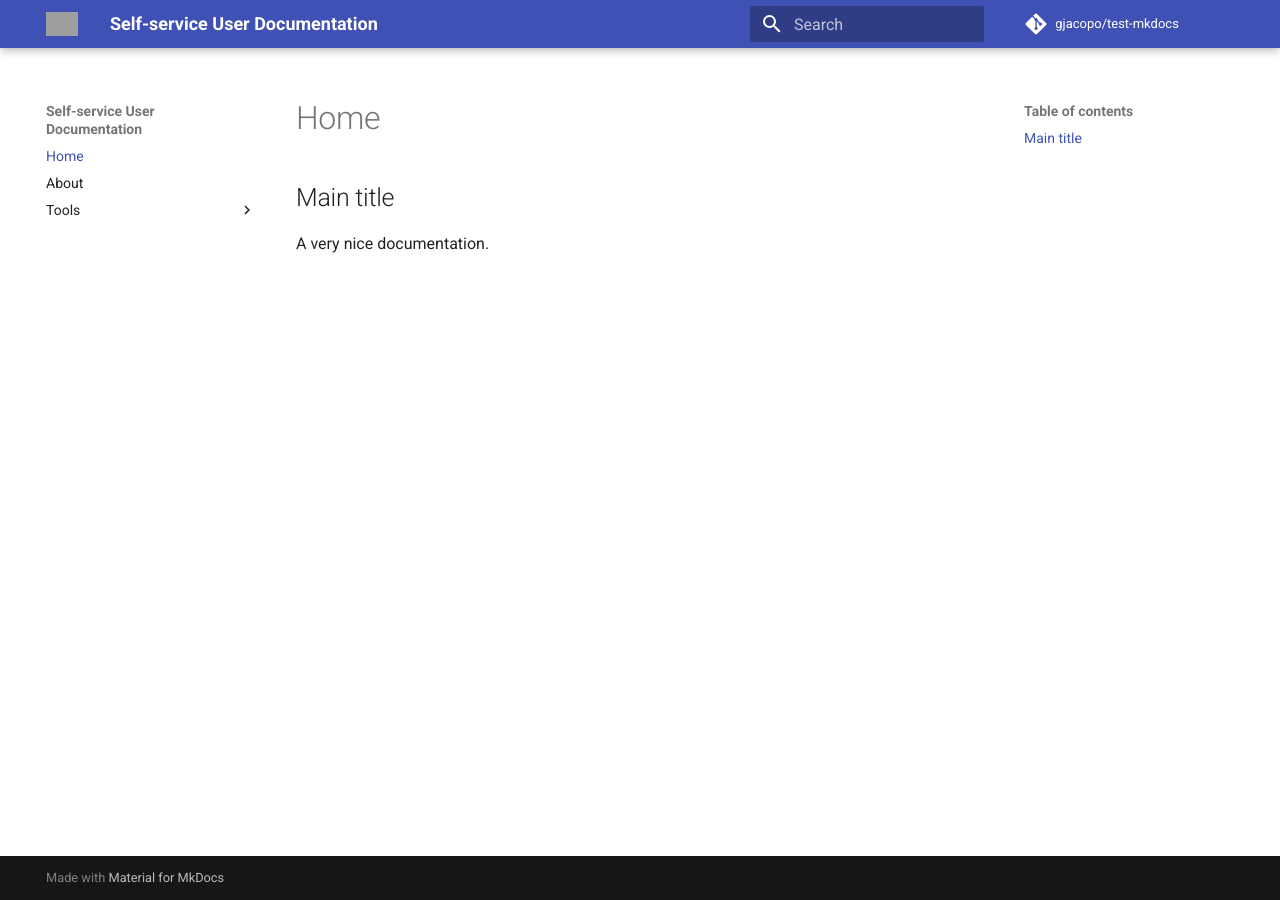
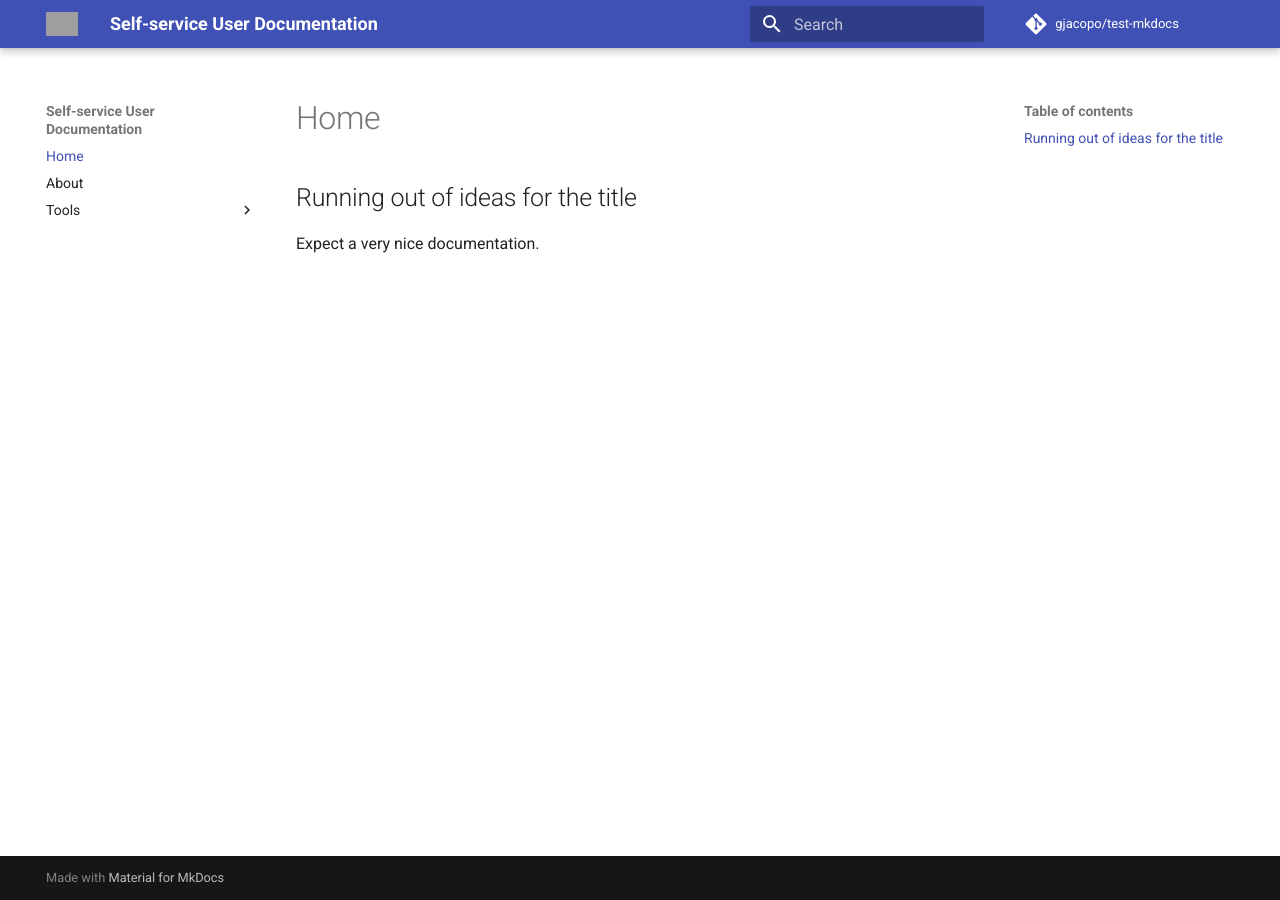
Before and after one commit to gjacopo/test-mkdocs, an MkDocs documentation site: the page built from docs/docs/index.md, in a window 1280 px wide. Built offline with MkDocs 1.6.1 and Material for MkDocs 9.7.7, drawn with Linux system fonts in a browser that asks for light colours; comment, search, counter and statistics services are not loaded; grey boxes are pictures that could not be loaded.

Commit message:
Update index.md

```diff
--- a/docs/docs/index.md
+++ b/docs/docs/index.md
@@ -1,3 +1,4 @@
-Main title
+Running out of ideas for the title
 ---
-A very nice documentation.
+
+Expect a very nice documentation.
```
